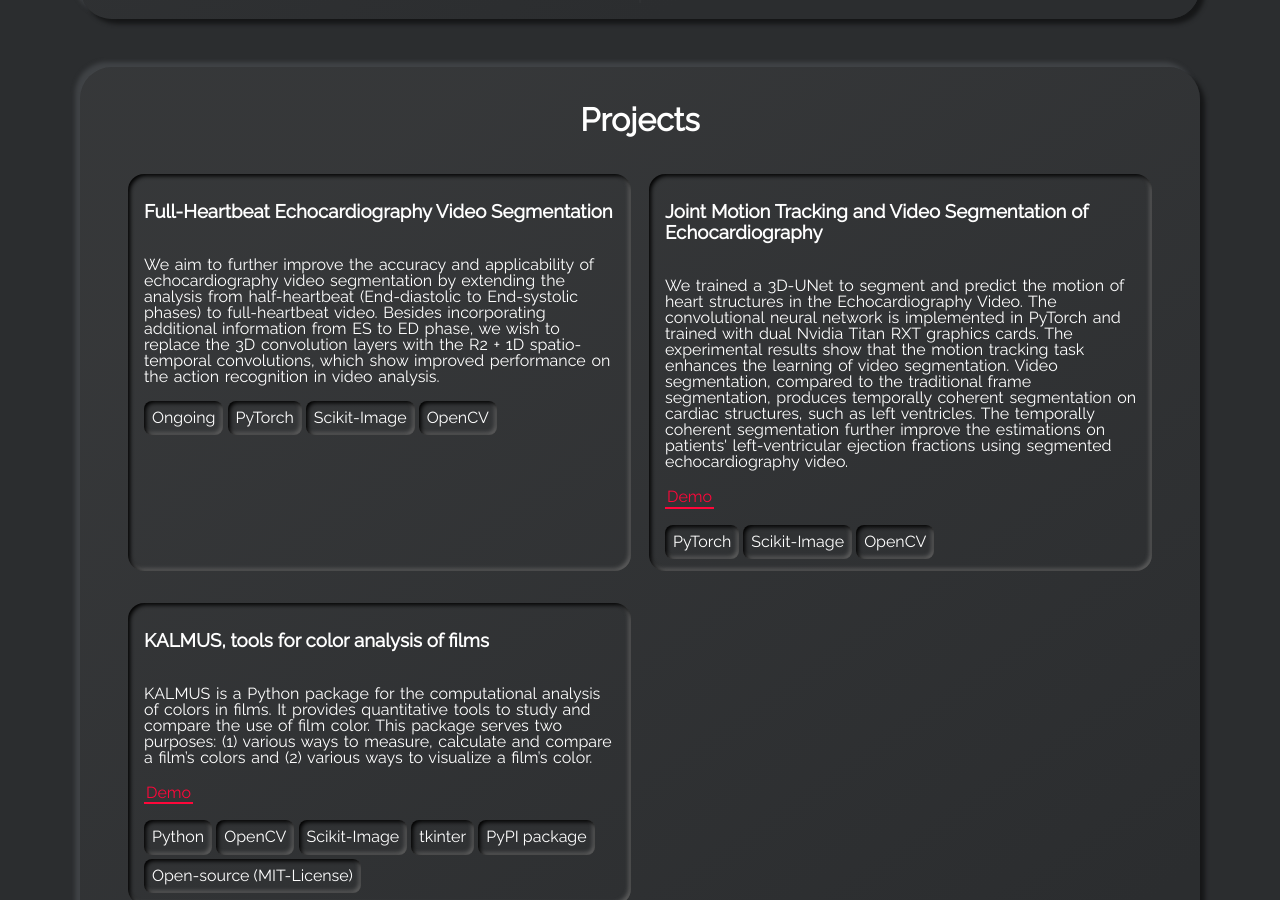
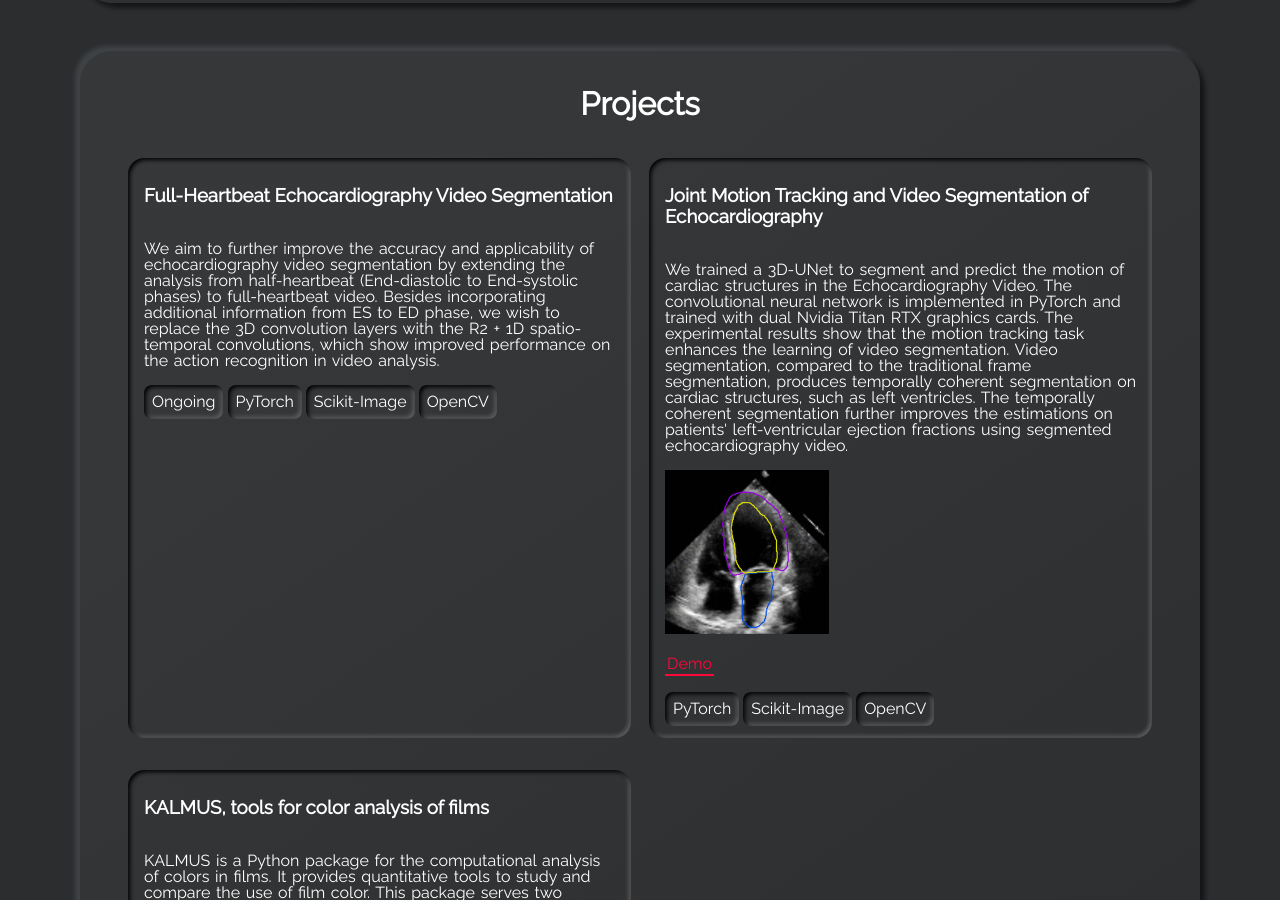
Before and after one commit to yc015/yc015.github.io, a Jekyll site: the page index.html, which Jekyll copies as it is, in a window 1280 px wide and 900 px high, scrolled down 3042 px. Built offline with Jekyll 4.4.1, drawn with Linux system fonts in a browser that asks for light colours; some of the changed text lies outside the part shown.

Commit message:
update the website with some demo images/gif

```diff
--- a/_config.yml
+++ b/_config.yml
@@ -36,7 +36,7 @@
 # about_me_title: Yida Chen
 about_me_title: About Me
 # about_me_description: This will be displayed under the title.
-about_me_description: <p> I am an undergraduate computer science student at Bucknell University. &#128214 </p> <p> My recent project is about the echocardiography video segmentation using convolutional neural network, 3D-UNet. &#129505 The project is sponsored by the Ciffolillo Healthcare Technology Innovative Program (HTIP). &#127973 The project's <a class="highlight-link" href="https://doi.org/10.1117/12.2580874" target="_blank" rel="noreferrer"> paper</a>, Assessing the generalizability of temporally coherent echocardiography video segmentation, is published on the SPIE Medical Imaging (2021), an international peer-reviewed conference. &#128221 </p> <p> I am also the project maintainer for KALMUS, a color analysis tool for film studies. &#127916 You can find the project's GitHub Repo here, <a class="highlight-link" href="https://github.com/KALMUS-Color-Toolkit/KALMUS" target="_blank" rel="noreferrer"> KALMUS-Color-Toolkit</a>. The project is supported by the Mellon Academic Year Research Fellowship awarded &#129351 by Bucknell Humanities center.  </p>
+about_me_description: <p> I am an undergraduate computer science student at Bucknell University. &#128214 </p> <p> My recent project is about echocardiography video segmentation using a convolutional neural network, 3D-UNet. &#129505 The project is sponsored by the Ciffolillo Healthcare Technology Innovative Program (HTIP). &#127973 The project's <a class="highlight-link" href="https://doi.org/10.1117/12.2580874" target="_blank" rel="noreferrer"> paper</a>, Assessing the generalizability of temporally coherent echocardiography video segmentation, is published on the SPIE Medical Imaging (2021), an international peer-reviewed conference. &#128221 </p> <p> I am also the project maintainer for KALMUS, a color analysis tool for film studies. &#127916 You can find the project's GitHub Repo here, <a class="highlight-link" href="https://github.com/KALMUS-Color-Toolkit/KALMUS" target="_blank" rel="noreferrer"> KALMUS-Color-Toolkit</a>. The project is supported by the Mellon Academic Year Research Fellowship awarded &#129351 by Bucknell Humanities center.  </p>
 
 # SKILLS SECTION
 # show_skills_card:
--- a/_data/projects.yml
+++ b/_data/projects.yml
@@ -22,7 +22,7 @@
     - tag: OpenCV
 
 - name: Joint Motion Tracking and Video Segmentation of Echocardiography
-  descr: "We trained a 3D-UNet to segment and predict the motion of heart structures in the Echocardiography Video. The convolutional neural network is implemented in PyTorch and trained with dual Nvidia Titan RXT graphics cards. The experimental results show that the motion tracking task enhances the learning of video segmentation. Video segmentation, compared to the traditional frame segmentation, produces temporally coherent segmentation on cardiac structures, such as left ventricles. The temporally coherent segmentation further improve the estimations on patients' left-ventricular ejection fractions using segmented echocardiography video."
+  descr: "We trained a 3D-UNet to segment and predict the motion of cardiac structures in the Echocardiography Video. The convolutional neural network is implemented in PyTorch and trained with dual Nvidia Titan RTX graphics cards. The experimental results show that the motion tracking task enhances the learning of video segmentation. Video segmentation, compared to the traditional frame segmentation, produces temporally coherent segmentation on cardiac structures, such as left ventricles. The temporally coherent segmentation further improves the estimations on patients' left-ventricular ejection fractions using segmented echocardiography video. <br> <br> <img src='assets/img/4CH_Segmentation.gif' alt='2ch_video_segmentation' width='164' height='164'>"
   demo: http://eg.bucknell.edu/~jvs008/research/cardiac/SPIE21/chenSPIE21_preprint.pdf
   tags:
     - tag: PyTorch
@@ -30,7 +30,7 @@
     - tag: OpenCV
 
 - name: KALMUS, tools for color analysis of films
-  descr: "KALMUS is a Python package for the computational analysis of colors in films. It provides quantitative tools to study and compare the use of film color. This package serves two purposes: (1) various ways to measure, calculate and compare a film’s colors and (2) various ways to visualize a film’s color. "
+  descr: "KALMUS is a Python package for the computational analysis of colors in films. It provides quantitative tools to study and compare the use of film color. This package serves two purposes: (1) various ways to measure, calculate and compare a film’s colors and (2) various ways to visualize a film’s color. <br> <br> <img src='assets/img/kalmus_gui.png' alt='kalmus_gui' height='164'>"
   demo: https://github.com/KALMUS-Color-Toolkit/KALMUS
   tags:
     - tag: Python
--- a/_data/skills-frameworks.yml
+++ b/_data/skills-frameworks.yml
@@ -12,6 +12,9 @@
   weight: 5
 
 - name: Keras
+  weight: 2
+
+- name: Matplotlib
   weight: 2
 
 - name: Scikit-Learn
@@ -36,7 +39,7 @@
   weight: 1
 
 - name: JavaFX
-  weight: 4
+  weight: 3
 
 - name: pytest
   weight: 2
--- a/_data/skills-languages.yml
+++ b/_data/skills-languages.yml
@@ -18,7 +18,7 @@
   weight: 1
 
 - name: C++
-  weight: 4
+  weight: 3
 
 - name: LaTeX
   weight: 2
--- a/_includes/landing-page.html
+++ b/_includes/landing-page.html
@@ -5,7 +5,7 @@
     </h1>
     <h1>
       <span id="txt-rotate" data-period="2000"
-        data-rotate='["{{site.typing_text}}", "scroll down for more."]'
+        data-rotate='["{{site.typing_text}}", "Medical Imaging", "Digital Humanities", "scroll down for more."]'
       >
       </span>
     </h1>
--- a/index.html
+++ b/index.html
@@ -37,7 +37,7 @@
     </h1>
     <h1>
       <span id="txt-rotate" data-period="2000"
-        data-rotate='["Deep Learning", "scroll down for more."]'
+        data-rotate='["Deep Learning", "Medical Imaging", "Digital Humanities", "scroll down for more."]'
       >
       </span>
     </h1>
@@ -101,7 +101,7 @@
 
       <section class="card neumorphism-card-big">
         <h1 class="title">About Me</h1>
-<p class="description" data-aos="fade-down"><p> I am an undergraduate computer science student at Bucknell University. &#128214 </p> <p> My recent project is about the echocardiography video segmentation using convolutional neural network, 3D-UNet. &#129505 The project is sponsored by the Ciffolillo Healthcare Technology Innovative Program (HTIP). &#127973 The project's <a class="highlight-link" href="https://doi.org/10.1117/12.2580874" target="_blank" rel="noreferrer"> paper</a>, Assessing the generalizability of temporally coherent echocardiography video segmentation, is published on the SPIE Medical Imaging (2021), an international peer-reviewed conference. &#128221 </p> <p> I am also the project maintainer for KALMUS, a color analysis tool for film studies. &#127916 You can find the project's GitHub Repo here, <a class="highlight-link" href="https://github.com/KALMUS-Color-Toolkit/KALMUS" target="_blank" rel="noreferrer"> KALMUS-Color-Toolkit</a>. The project is supported by the Mellon Academic Year Research Fellowship awarded &#129351 by Bucknell Humanities center.  </p></p>
+<p class="description" data-aos="fade-down"><p> I am an undergraduate computer science student at Bucknell University. &#128214 </p> <p> My recent project is about echocardiography video segmentation using a convolutional neural network, 3D-UNet. &#129505 The project is sponsored by the Ciffolillo Healthcare Technology Innovative Program (HTIP). &#127973 The project's <a class="highlight-link" href="https://doi.org/10.1117/12.2580874" target="_blank" rel="noreferrer"> paper</a>, Assessing the generalizability of temporally coherent echocardiography video segmentation, is published on the SPIE Medical Imaging (2021), an international peer-reviewed conference. &#128221 </p> <p> I am also the project maintainer for KALMUS, a color analysis tool for film studies. &#127916 You can find the project's GitHub Repo here, <a class="highlight-link" href="https://github.com/KALMUS-Color-Toolkit/KALMUS" target="_blank" rel="noreferrer"> KALMUS-Color-Toolkit</a>. The project is supported by the Mellon Academic Year Research Fellowship awarded &#129351 by Bucknell Humanities center.  </p></p>
 
       </section>
 
@@ -136,7 +136,7 @@
       Ruby
     </div>
 
-    <div skill-type="language" skill-weight="4" data-aos="zoom-in">
+    <div skill-type="language" skill-weight="3" data-aos="zoom-in">
       C++
     </div>
 
@@ -169,6 +169,10 @@
       Keras
     </div>
 
+    <div skill-type="framework" skill-weight="2" data-aos="zoom-in">
+      Matplotlib
+    </div>
+
     <div skill-type="framework" skill-weight="4" data-aos="zoom-in">
       Scikit-Learn
     </div>
@@ -197,7 +201,7 @@
       PIL
     </div>
 
-    <div skill-type="framework" skill-weight="4" data-aos="zoom-in">
+    <div skill-type="framework" skill-weight="3" data-aos="zoom-in">
       JavaFX
     </div>
 
@@ -461,7 +465,7 @@
         <div class="name-link-wrapper">
           <h3>Joint Motion Tracking and Video Segmentation of Echocardiography</h3>
         </div>
-        <p class="project-desc">We trained a 3D-UNet to segment and predict the motion of heart structures in the Echocardiography Video. The convolutional neural network is implemented in PyTorch and trained with dual Nvidia Titan RXT graphics cards. The experimental results show that the motion tracking task enhances the learning of video segmentation. Video segmentation, compared to the traditional frame segmentation, produces temporally coherent segmentation on cardiac structures, such as left ventricles. The temporally coherent segmentation further improve the estimations on patients' left-ventricular ejection fractions using segmented echocardiography video.</p>
+        <p class="project-desc">We trained a 3D-UNet to segment and predict the motion of cardiac structures in the Echocardiography Video. The convolutional neural network is implemented in PyTorch and trained with dual Nvidia Titan RTX graphics cards. The experimental results show that the motion tracking task enhances the learning of video segmentation. Video segmentation, compared to the traditional frame segmentation, produces temporally coherent segmentation on cardiac structures, such as left ventricles. The temporally coherent segmentation further improves the estimations on patients' left-ventricular ejection fractions using segmented echocardiography video. <br> <br> <img src='assets/img/4CH_Segmentation.gif' alt='2ch_video_segmentation' width='164' height='164'></p>
 
           <a class="highlight-link" href="http://eg.bucknell.edu/~jvs008/research/cardiac/SPIE21/chenSPIE21_preprint.pdf" target="_blank" rel="noreferrer">
             Demo
@@ -484,7 +488,7 @@
         <div class="name-link-wrapper">
           <h3>KALMUS, tools for color analysis of films</h3>
         </div>
-        <p class="project-desc">KALMUS is a Python package for the computational analysis of colors in films. It provides quantitative tools to study and compare the use of film color. This package serves two purposes: (1) various ways to measure, calculate and compare a film’s colors and (2) various ways to visualize a film’s color. </p>
+        <p class="project-desc">KALMUS is a Python package for the computational analysis of colors in films. It provides quantitative tools to study and compare the use of film color. This package serves two purposes: (1) various ways to measure, calculate and compare a film’s colors and (2) various ways to visualize a film’s color. <br> <br> <img src='assets/img/kalmus_gui.png' alt='kalmus_gui' height='164'></p>
 
           <a class="highlight-link" href="https://github.com/KALMUS-Color-Toolkit/KALMUS" target="_blank" rel="noreferrer">
             Demo
@@ -563,13 +567,23 @@
 
             </div>
           </div>
-          <p class="project-desc">My curriculum vitae website. https://yc015.github.io/</p>
+          <p class="project-desc">My personal curriculum vitae website. </p>
+
+            <a class="highlight-link" href="https://yc015.github.io/" target="_blank" rel="noreferrer">
+              Demo
+            </a>
 
           <a class="highlight-link" href="https://github.com/yc015/yc015.github.io" target="_blank" rel="noreferrer">
             Github
           </a>
 
             <div class="tag-wrapper">
+
+                <span class="tag neumorphism-card">jekyll</span>
+
+                <span class="tag neumorphism-card">personal-website</span>
+
+                <span class="tag neumorphism-card">portofolio-website</span>
 
             </div>
 
```
Also changed, not shown: docs/config.md (deleted, +0 -98 lines), docs/data.md (deleted, +0 -81 lines), assets/img/4CH_Segmentation.gif (added), assets/img/50_test_transparent_3.png (added), assets/img/kalmus_gui.png (added), docs/github-repo-info.png (deleted), docs/screenshot-thumbnail-250.png (deleted), docs/screenshot-thumbnail-400.png (deleted), docs/screenshot.png (deleted), 2 other files.
